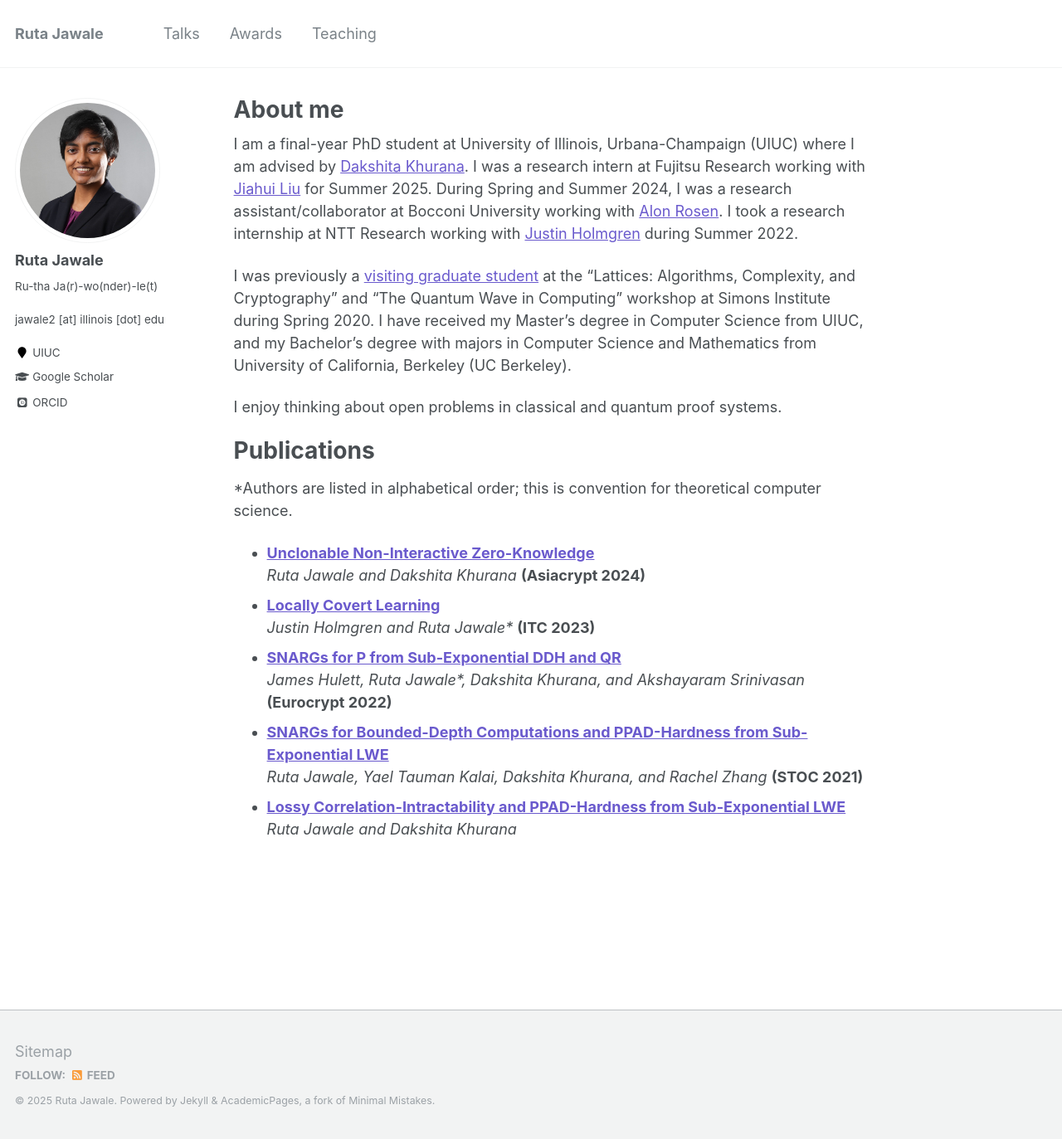
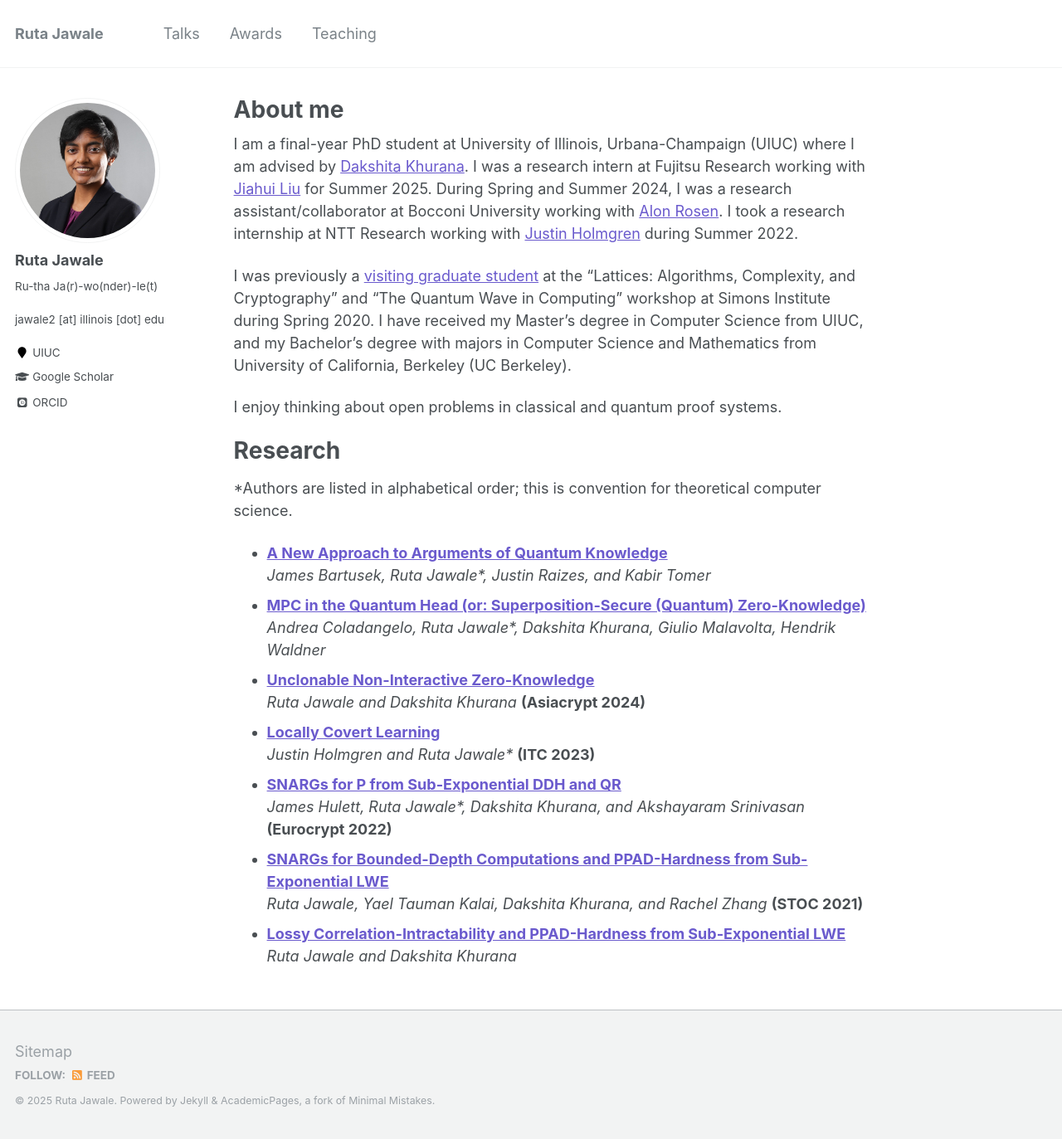
Before and after one commit to RutaJawale/RutaJawale.github.io, a Jekyll site: the page built from _pages/about.md, in a window 1280 px wide and 1373 px high. Shown: the whole window at 83% size. Built offline with Jekyll 4.4.1, drawn with Linux system fonts in a browser that asks for light colours; some web fonts are replaced.

Commit message:
Update research

```diff
--- a/_pages/about.md
+++ b/_pages/about.md
@@ -15,9 +15,13 @@ I was previously a [visiting graduate student](https://simons.berkeley.edu/peopl
 
 I enjoy thinking about open problems in classical and quantum proof systems.
 
-# Publications
+# Research
 *Authors are listed in alphabetical order; this is convention for theoretical computer science.
 
+- **[A New Approach to Arguments of Quantum Knowledge](https://eprint.iacr.org/2025/2155)**
+_James Bartusek, Ruta Jawale*, Justin Raizes, and Kabir Tomer_
+- **[MPC in the Quantum Head (or: Superposition-Secure (Quantum) Zero-Knowledge)](https://arxiv.org/abs/2506.22961)**
+_Andrea Coladangelo, Ruta Jawale*, Dakshita Khurana, Giulio Malavolta, Hendrik Waldner_
 - **[Unclonable Non-Interactive Zero-Knowledge](https://eprint.iacr.org/2023/1532)**
 _Ruta Jawale and Dakshita Khurana_ **(Asiacrypt 2024)**
 - **[Locally Covert Learning](https://eprint.iacr.org/2023/392)**
```
